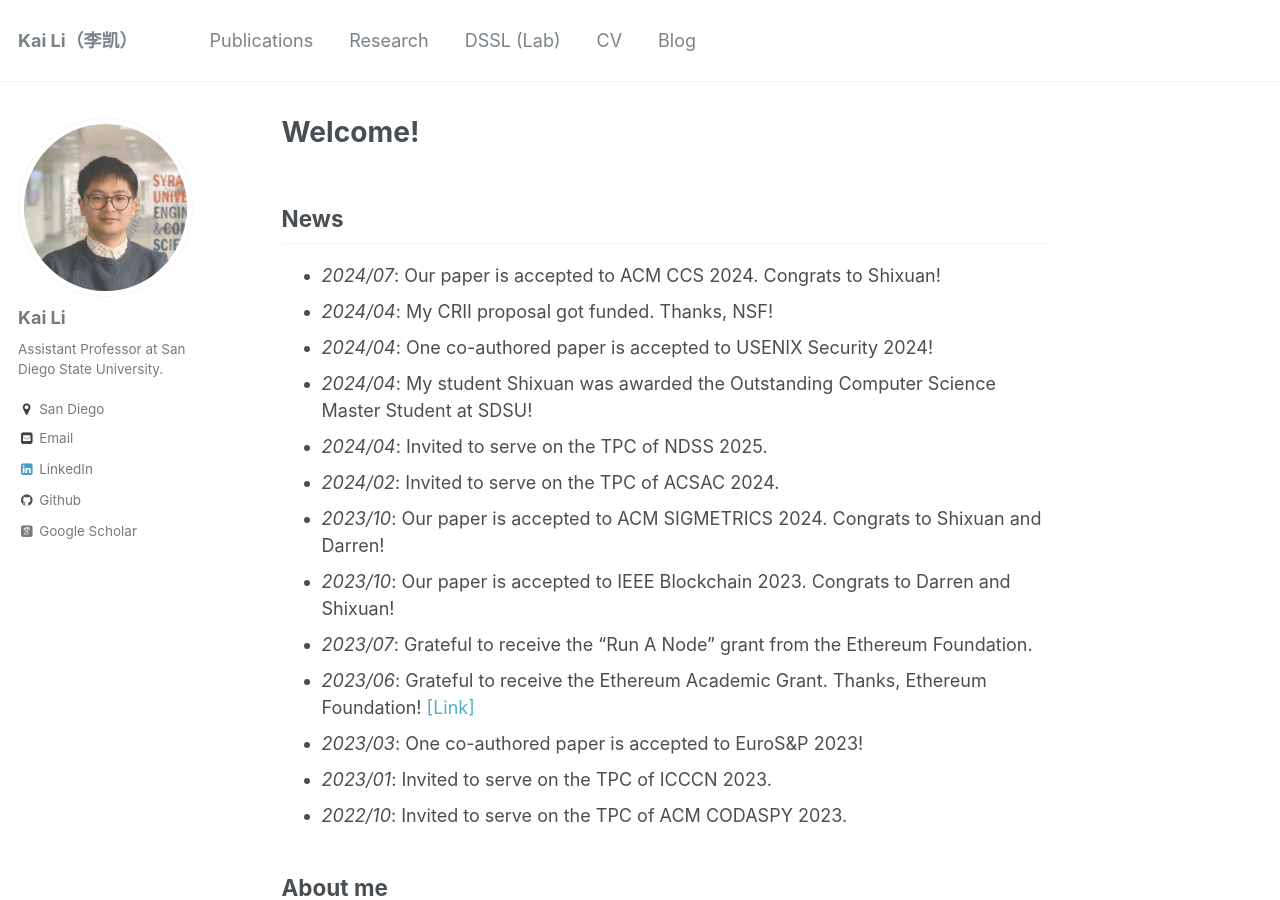
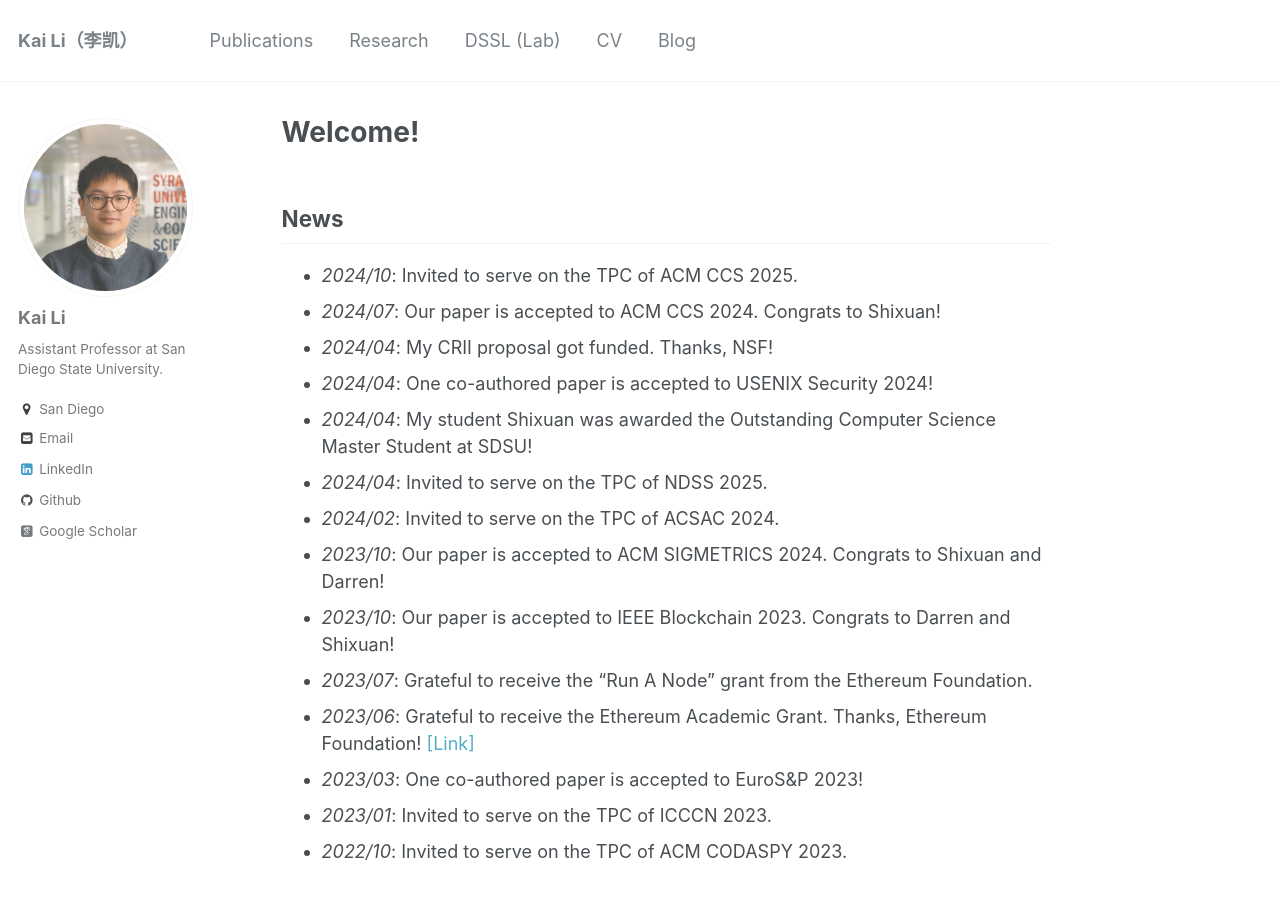
Before and after one commit to likai1993/likai1993.github.io, a Jekyll site: the page built from _pages/about.md, in a window 1280 px wide and 900 px high. Built offline with Jekyll 4.4.1, drawn with Linux system fonts in a browser that asks for light colours; some web fonts are replaced.

Commit message:
Update about.md

```diff
--- a/_pages/about.md
+++ b/_pages/about.md
@@ -10,6 +10,7 @@ redirect_from:
 
 News
 ----
+- _2024/10_: Invited to serve on the TPC of ACM CCS 2025.
 - _2024/07_: Our paper is accepted to ACM CCS 2024. Congrats to Shixuan!
 - _2024/04_: My CRII proposal got funded. Thanks, NSF!
 - _2024/04_: One co-authored paper is accepted to USENIX Security 2024!
```
